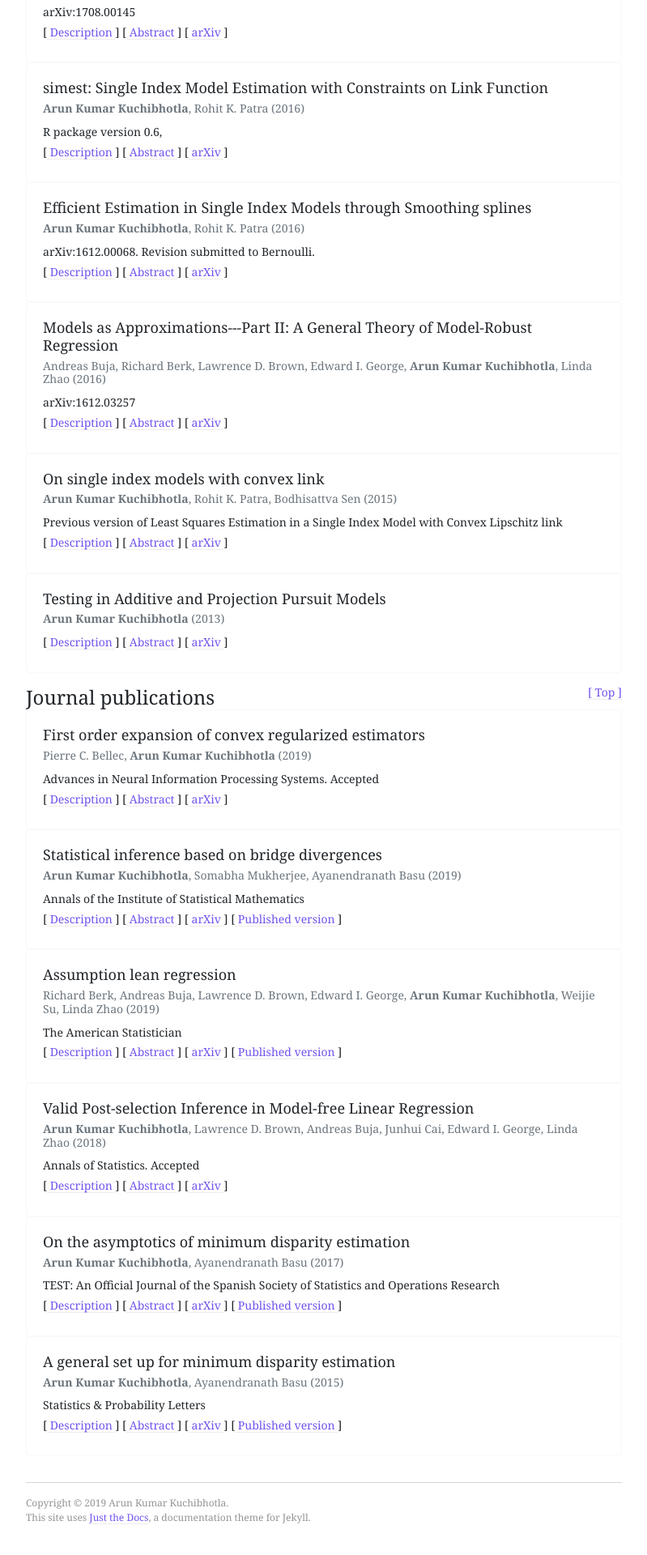
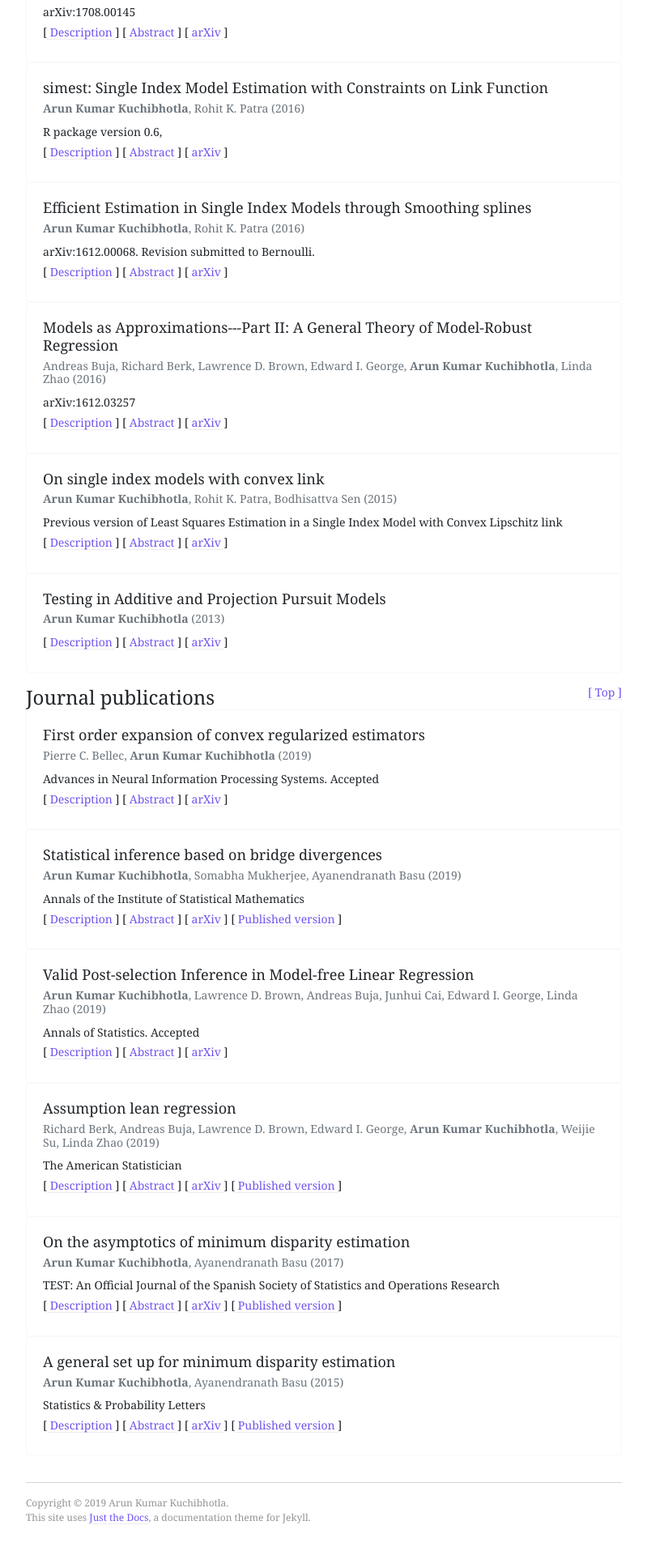
Before and after one commit to Arun-Kuchibhotla/Arun-Kuchibhotla.github.io, a Jekyll site: the page built from docs/research.md, in a window 1280 px wide. Shown: the part 1899-3819 px from the top of the page at 81% size, without its empty margins (340-1139 px from the left). Built offline with Jekyll 4.4.1, drawn with Linux system fonts in a browser that asks for light colours; nearby versions of some CDN libraries.

Commit message:
updated cv

```diff
--- a/_data/publications.json
+++ b/_data/publications.json
@@ -291,7 +291,7 @@
 			}
 		],
 		"source": "Annals of Statistics. Accepted",
-		"year": 2018,
+		"year": 2019,
 		"volume": 4119,
 		"citation_url": "https://arxiv.org/abs/1806.04119",
 		"cites_url": "https://scholar.google.com/scholar?oi=bibs&hl=en&cites=10014366546700290406",
```
Also changed, not shown: 1 other file.
